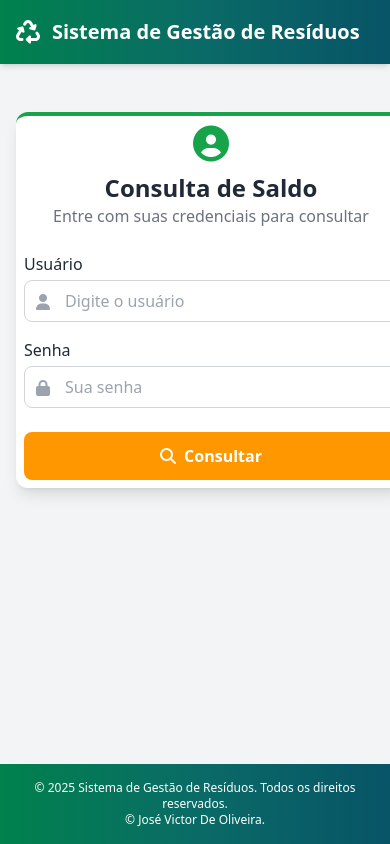
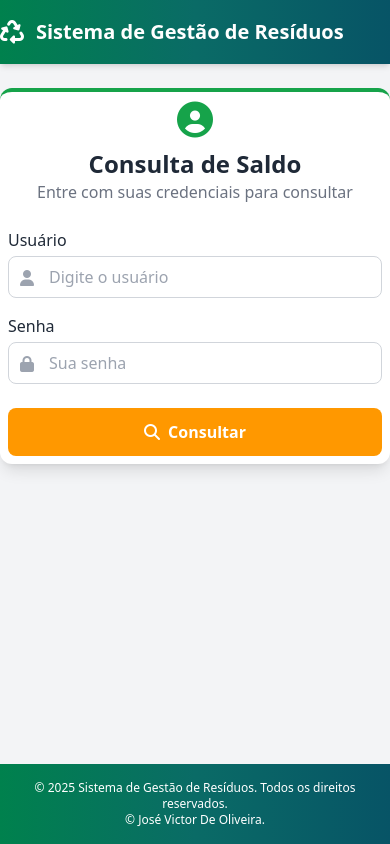
Before and after one commit to JoseVictor1988/Consulta_Saldo, a plain HTML site: page index.html in a window 390 px wide. Drawn offline with nearby package versions, Linux system fonts and the light colour scheme.

Commit message:
Atualização3.1

```diff
--- a/index.html
+++ b/index.html
@@ -19,18 +19,18 @@
 <body class="bg-gray-100 text-gray-800 flex flex-col min-h-screen">
 
   <!-- Cabeçalho com gradiente -->
-  <header class="header-gradient text-white py-4 shadow-md">
-    <div class="container mx-auto px-4 flex items-center">
+  <header class="header-gradient text-white py-4 shadow-md w-full">
+    <div class="mx-auto px-4 flex items-center w-full">
       <i class="fas fa-recycle text-2xl mr-3"></i>
       <h1 class="text-xl font-bold">Sistema de Gestão de Resíduos</h1>
     </div>
   </header>
 
-  <main class="container mx-auto px-4 py-6 flex-grow">
+  <main class="mx-auto px-1 sm:px-4 py-6 flex-grow w-full">
 
     <!-- Formulário de Login -->
     <div id="formularioLogin"
-      class="max-w-md w-full max-w-full mx-auto bg-white mt-6 p-4 sm:p-8 rounded-xl shadow-lg border-t-4 border-green-600">
+      class="w-full sm:max-w-md max-w-full mx-auto bg-white mt-6 p-1 sm:p-8 rounded-xl shadow-lg border-t-4 border-green-600">
 
       <!-- Título do formulário -->
       <div class="text-center mb-6">
--- a/styles.css
+++ b/styles.css
@@ -147,39 +147,37 @@ tbody tr:hover td:first-child {
 @media (max-width: 640px) {
   #resultadoConsulta {
     margin-top: 1rem;
-    /* Reduz margem no mobile */
   }
 
   .grid {
     gap: 1rem;
-    /* Reduz espaçamento entre colunas */
   }
 
   th,
   td {
     padding: 0.5rem;
-    /* Reduz espaçamento interno das células */
   }
 
-  /* Ajusta o tamanho da fonte do título no header */
-  header h1 {
-    font-size: 1.2rem;
-  }
-
+  header,
+  main,
+  #formularioLogin,
   #modalSolicitacao>div {
     max-width: 100vw !important;
     width: 100vw !important;
     min-width: 0;
-    padding: 0.5rem !important;
+    margin: 0 !important;
+    padding-left: 0 !important;
+    padding-right: 0 !important;
     box-sizing: border-box;
   }
 
+  header>div {
+    padding-left: 0 !important;
+    padding-right: 0 !important;
+  }
+
   #formularioLogin {
-    max-width: 100vw !important;
-    width: 100vw !important;
-    min-width: 0;
     padding: 0.5rem !important;
-    box-sizing: border-box;
   }
 
   #modalSolicitacao form {
```
